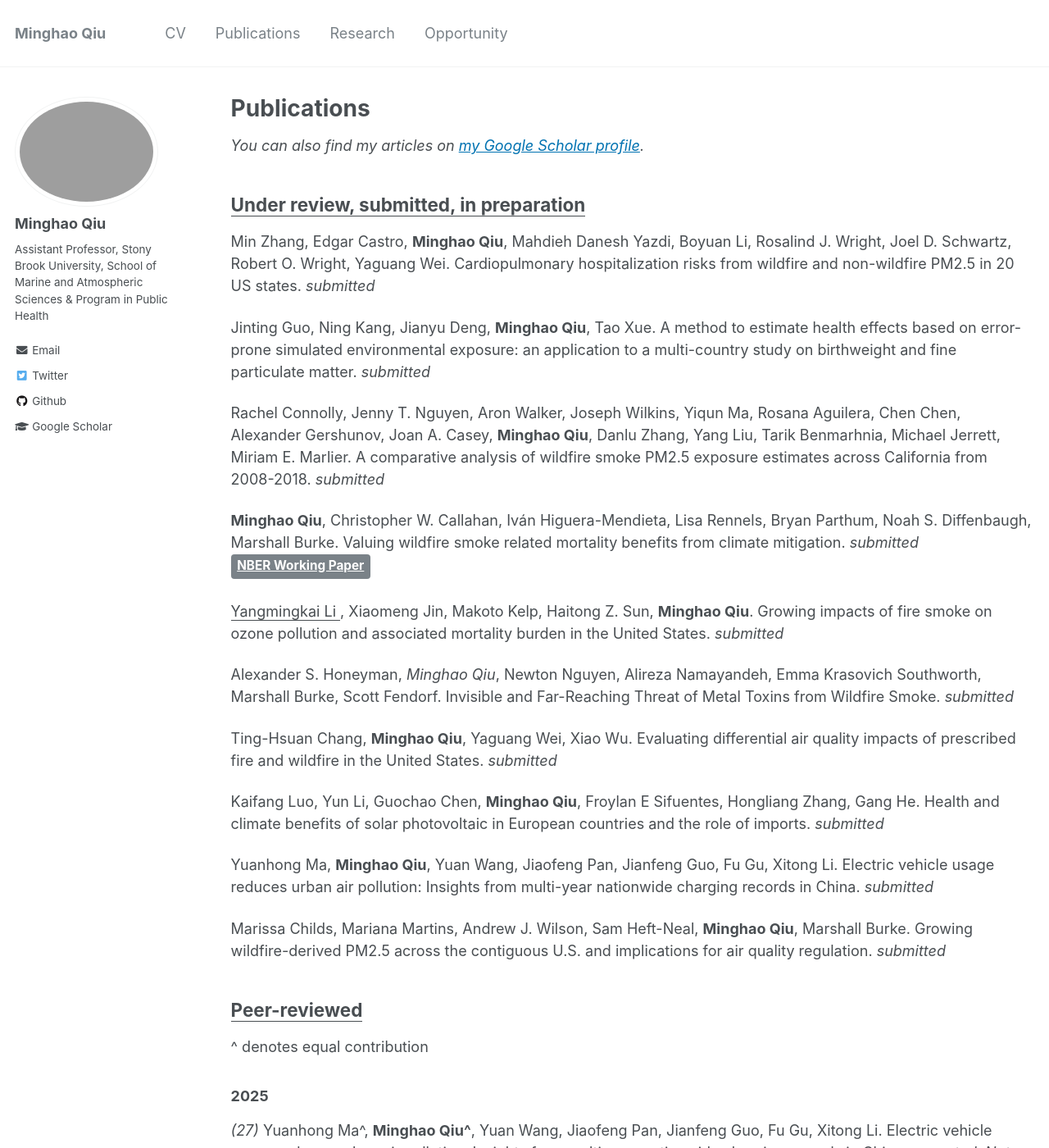
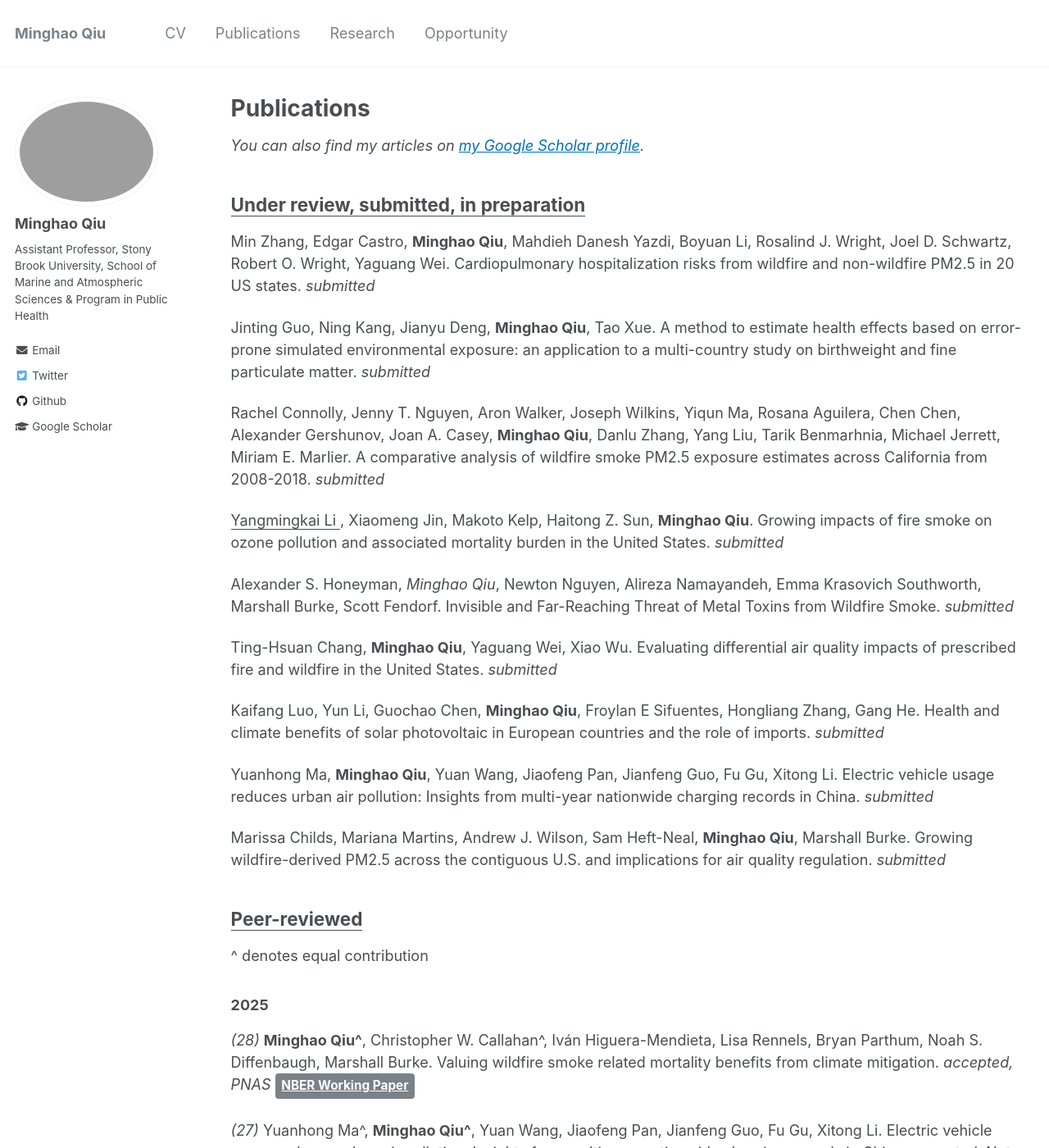
Before and after one commit to mhqiu/mhqiu.github.io, a Jekyll site: the page built from _pages/publications.md, in a window 1280 px wide and 1400 px high. Shown: the whole window at 82% size. Built offline with Jekyll 4.4.1, drawn with Linux system fonts in a browser that asks for light colours; formulas are drawn with MathJax 3; part of the change alters nothing that is shown.

Commit message:
Update publications.md

```diff
--- a/_pages/publications.md
+++ b/_pages/publications.md
@@ -25,8 +25,7 @@ Jinting Guo, Ning Kang, Jianyu Deng, **Minghao Qiu**, Tao Xue. A method to estim
 
 Rachel Connolly, Jenny T. Nguyen, Aron Walker, Joseph Wilkins, Yiqun Ma, Rosana Aguilera, Chen Chen, Alexander Gershunov, Joan A. Casey, **Minghao Qiu**, Danlu Zhang, Yang Liu, Tarik Benmarhnia, Michael Jerrett, Miriam E. Marlier. A comparative analysis of wildfire smoke PM2.5 exposure estimates across California from 2008-2018. *submitted*
 
-**Minghao Qiu**, Christopher W. Callahan, Iván Higuera-Mendieta, Lisa Rennels, Bryan Parthum, Noah S. Diffenbaugh, Marshall Burke. Valuing wildfire smoke related mortality benefits from climate mitigation. *submitted*
-<a href="https://www.nber.org/papers/w33829" class="btn">NBER Working Paper</a>
+
 
 <ins> Yangmingkai Li </ins>, Xiaomeng Jin, Makoto Kelp, Haitong Z. Sun, **Minghao Qiu**. Growing impacts of fire smoke on ozone pollution and associated mortality burden in the United States. *submitted*
 
@@ -47,6 +46,9 @@ Marissa Childs, Mariana Martins, Andrew J. Wilson, Sam Heft-Neal, **Minghao Qiu*
 ^ denotes equal contribution
 
 ### **2025**
+
+*(28)* **Minghao Qiu^**, Christopher W. Callahan^, Iván Higuera-Mendieta, Lisa Rennels, Bryan Parthum, Noah S. Diffenbaugh, Marshall Burke. Valuing wildfire smoke related mortality benefits from climate mitigation. *accepted, PNAS*
+<a href="https://www.nber.org/papers/w33829" class="btn">NBER Working Paper</a>
 
 *(27)* Yuanhong Ma^, **Minghao Qiu^**, Yuan Wang, Jiaofeng Pan, Jianfeng Guo, Fu Gu, Xitong Li. Electric vehicle usage reduces urban air pollution: Insights from multi-year nationwide charging records in China. *accepted, Nature Cities*
 
```
